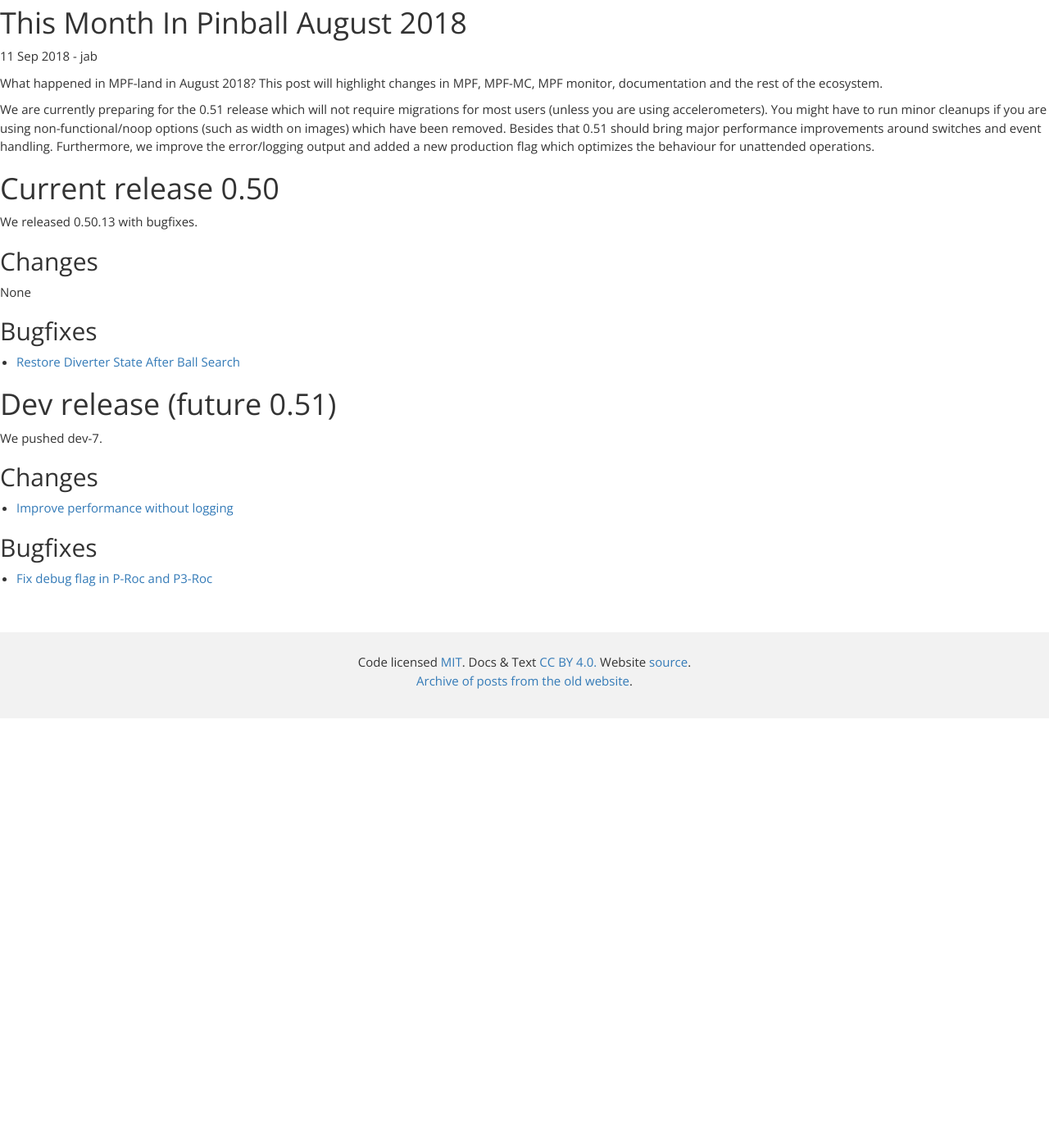
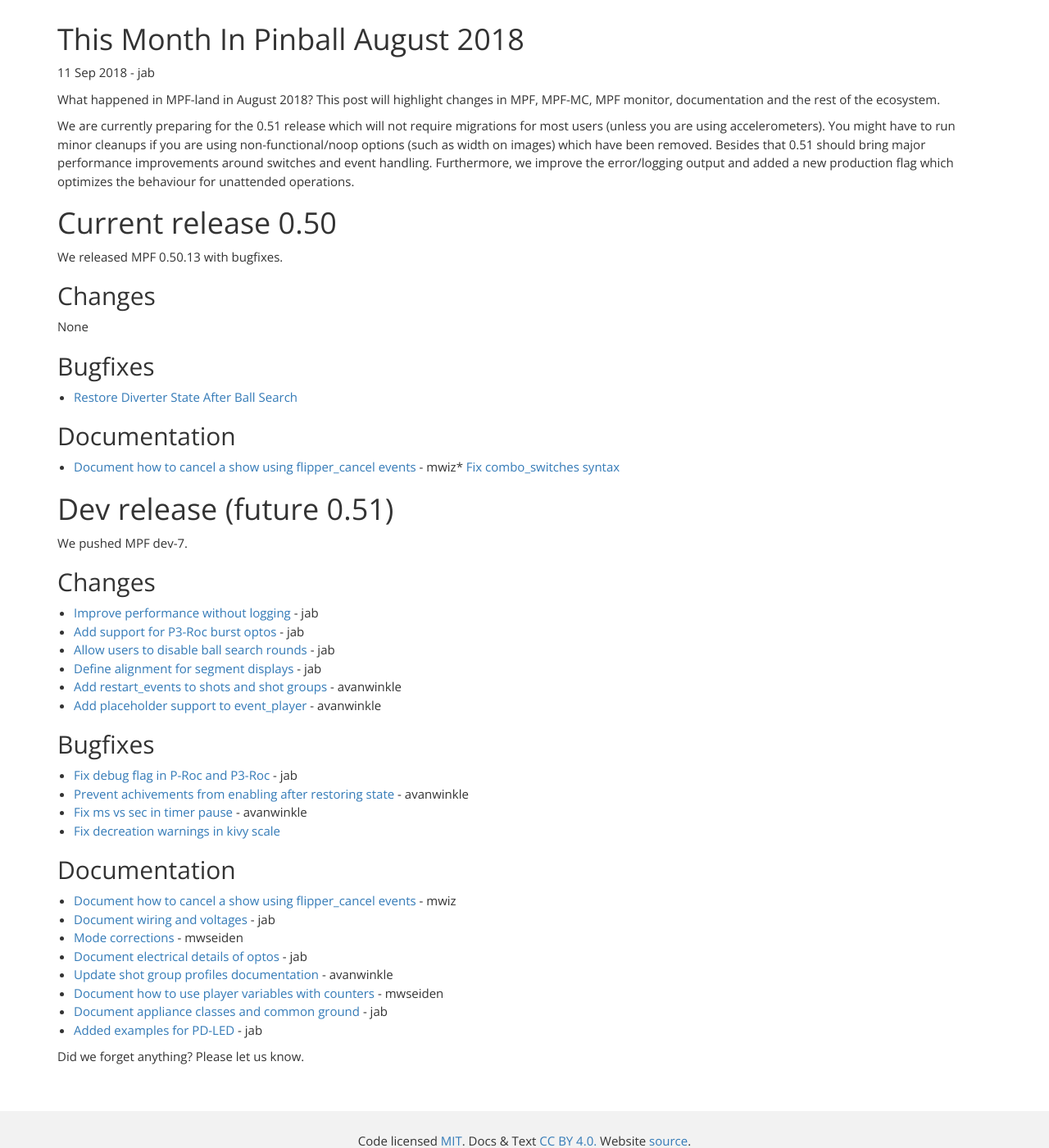
Before and after one commit to missionpinball/missionpinball-website, a Jekyll site: the page built from _posts/2018-09-11-this-month-in-pinball-august-2018.md, in a window 1280 px wide and 1400 px high, scrolled down 280 px. Shown: the whole window at 82% size. Built offline with Jekyll 4.4.1, drawn with Linux system fonts in a browser that asks for light colours; nearby versions of some CDN libraries; before the commit the page ends 1156 px from its top, so only the background shows below that.

Commit message:
update this month in pinball august 2018

```diff
--- a/_layouts/post.html
+++ b/_layouts/post.html
@@ -1,7 +1,10 @@
 ---
 layout: default
 ---
+<div class="container">
 <h1>{{ page.title }}</h1>
 <p>{{ page.date | date_to_string }} - {{ page.author }}</p>
 
 {{ content }}
+
+</div>
--- a/_posts/2018-09-11-this-month-in-pinball-august-2018.md
+++ b/_posts/2018-09-11-this-month-in-pinball-august-2018.md
@@ -17,7 +17,7 @@
 
 # Current release 0.50
 
-We released 0.50.13 with bugfixes.
+We released MPF 0.50.13 with bugfixes.
 
 ## Changes
 
@@ -27,14 +27,41 @@
 
 * [Restore Diverter State After Ball Search](https://github.com/missionpinball/mpf/commit/7930fbc4691676edb87d5601245dd460e18562f0)
 
+## Documentation
+
+* [Document how to cancel a show using flipper_cancel events](https://github.com/missionpinball/mpf-docs/commit/c060d879e61195dacb29c5dcd64a4a60810a32e5) - mwiz* [Fix combo_switches syntax](https://github.com/missionpinball/mpf-docs/commit/721c6166b07e7dfd9b11ed53d46b9102be0fbfa5)
+
 # Dev release (future 0.51)
 
-We pushed dev-7.
+We pushed MPF dev-7.
 
 ## Changes
 
-* [Improve performance without logging](https://github.com/missionpinball/mpf/commit/b870147b3031f4ab5cea90911269013b8d86f3ac)
+* [Improve performance without logging](https://github.com/missionpinball/mpf/commit/b870147b3031f4ab5cea90911269013b8d86f3ac) - jab
+* [Add support for P3-Roc burst optos](https://github.com/missionpinball/mpf/commit/c98832f4e175a4cc2d1de0c546a3b9d65432aedb) - jab
+* [Allow users to disable ball search rounds](https://github.com/missionpinball/mpf/commit/2ded24ac3076c877a53ed575205fe124378888e0) - jab
+* [Define alignment for segment displays](https://github.com/missionpinball/mpf/issues/1201) - jab
+* [Add restart_events to shots and shot groups](https://github.com/missionpinball/mpf/pull/1213) - avanwinkle
+* [Add placeholder support to event_player](https://github.com/missionpinball/mpf/pull/1212) - avanwinkle
+
 
 ## Bugfixes
 
-* [Fix debug flag in P-Roc and P3-Roc](https://github.com/missionpinball/mpf/commit/015fc4d8508ffadf9324100a5d9280dd4e781b49)
+* [Fix debug flag in P-Roc and P3-Roc](https://github.com/missionpinball/mpf/commit/015fc4d8508ffadf9324100a5d9280dd4e781b49) - jab
+* [Prevent achivements from enabling after restoring state](https://github.com/missionpinball/mpf/pull/1211) - avanwinkle
+* [Fix ms vs sec in timer pause](https://github.com/missionpinball/mpf/pull/1214) - avanwinkle
+* [Fix decreation warnings in kivy scale](https://github.com/missionpinball/mpf-mc/pull/343)
+
+## Documentation
+
+* [Document how to cancel a show using flipper_cancel events](https://github.com/missionpinball/mpf-docs/commit/acb6c6ba2efaaba8b5a93e71f229772f8b6c96a9) - mwiz
+* [Document wiring and voltages](https://github.com/missionpinball/mpf-docs/commit/a7a70a8b3c454f725edb5773fceadf77659f2584) - jab
+* [Mode corrections](https://github.com/missionpinball/mpf-docs/pull/169) - mwseiden
+* [Document electrical details of optos](https://github.com/missionpinball/mpf-docs/commit/7c06de742a730449b9d82e32a864b9fcfa3684d2) - jab
+* [Update shot group profiles documentation](https://github.com/missionpinball/mpf-docs/pull/171) - avanwinkle
+* [Document how to use player variables with counters](https://github.com/missionpinball/mpf-docs/pull/172) - mwseiden
+* [Document appliance classes and common ground](https://github.com/missionpinball/mpf-docs/commit/44c15465db97108d93fad1637c43a3778afdd4aa) - jab
+* [Added examples for PD-LED](https://github.com/missionpinball/mpf-docs/commit/a57ddb305abf8b4738e355143be1222d6c763b6b) - jab
+
+
+Did we forget anything? Please let us know.
```
Also changed, not shown: _draft/this-month-in-pinball-september-2018.md (added, +53 -0 lines).
